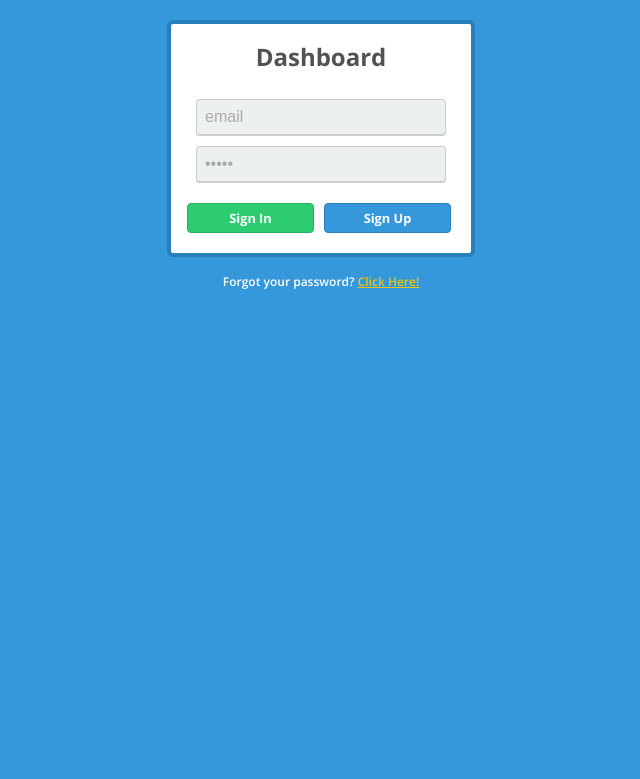
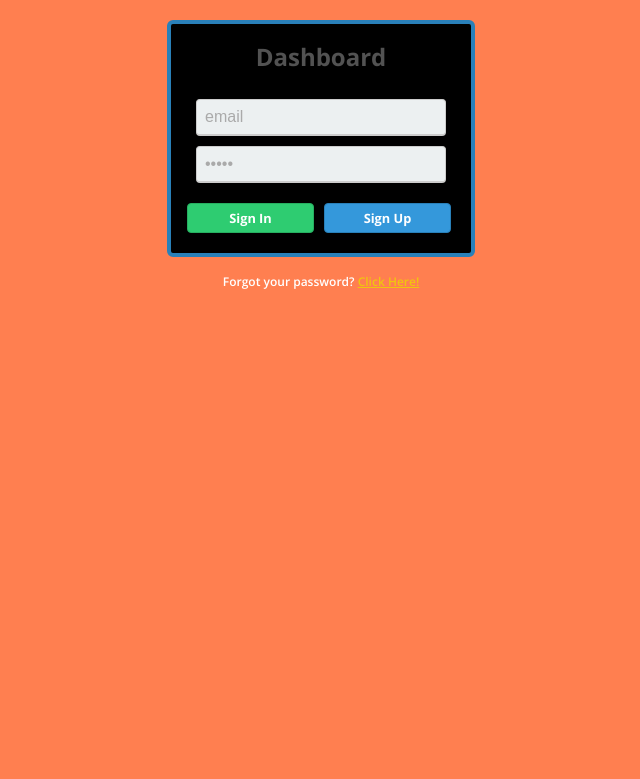
Before and after one commit to Rushilwiz/brancher, a PHP site: page /login.html in a window 1280 px wide. Shown: the top 779 px of the page, without its empty margins (319-959 px from the left). Run offline with PHP 8.4, Linux system fonts and the light colour scheme; some libraries are stand-ins or nearby versions.

Commit message:
color login

```diff
--- a/css/login.css
+++ b/css/login.css
@@ -1,6 +1,6 @@
 body{
   font-family: 'Open Sans', sans-serif;
-  background:#3498db;
+  background:#FF7F50;
   margin: 0 auto 0 auto;
   width:100%;
   text-align:center;
@@ -19,7 +19,7 @@ h1{
 }
 
 .box{
-  background:white;
+  background:black;
   width:300px;
   border-radius:6px;
   margin: 0 auto 0 auto;
```
